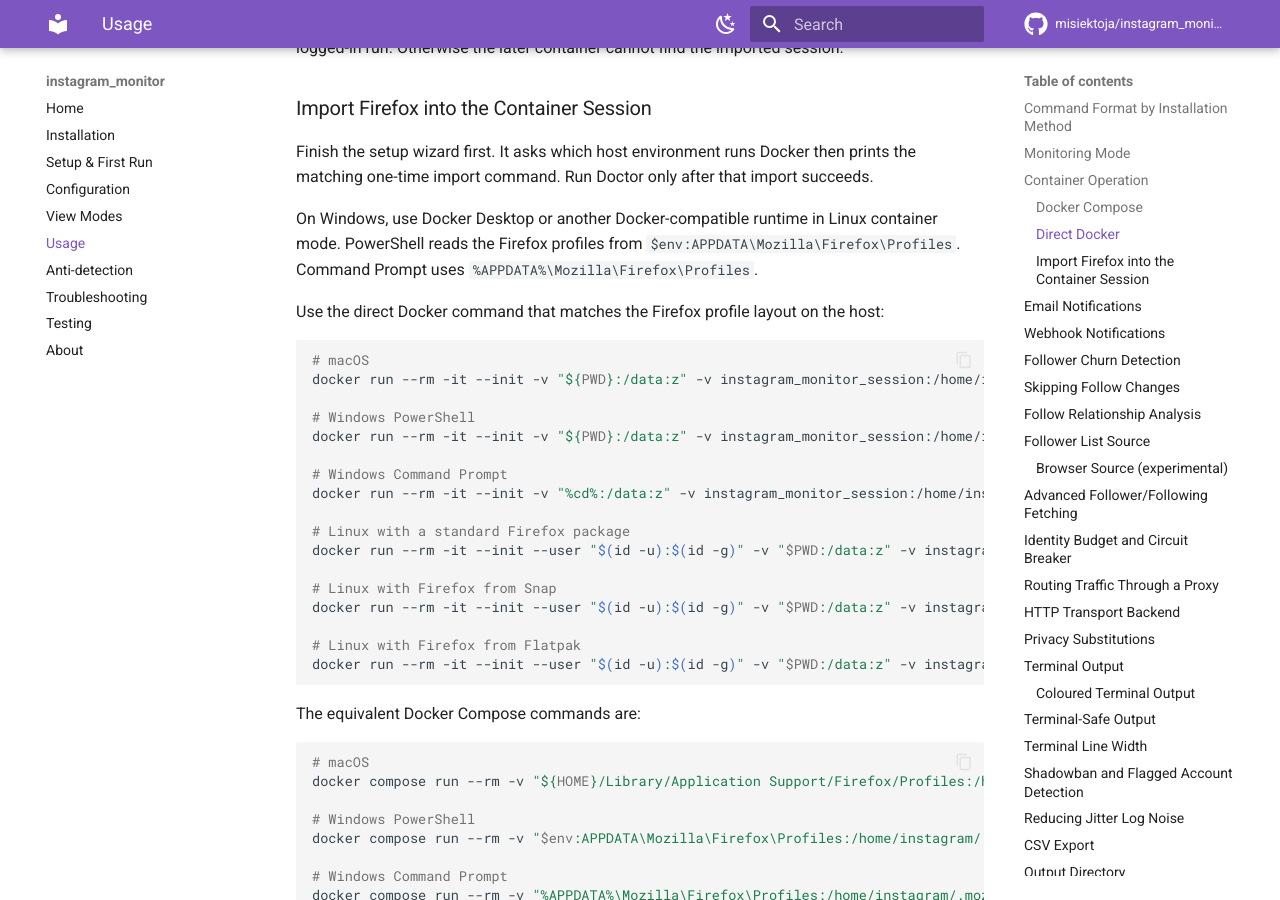
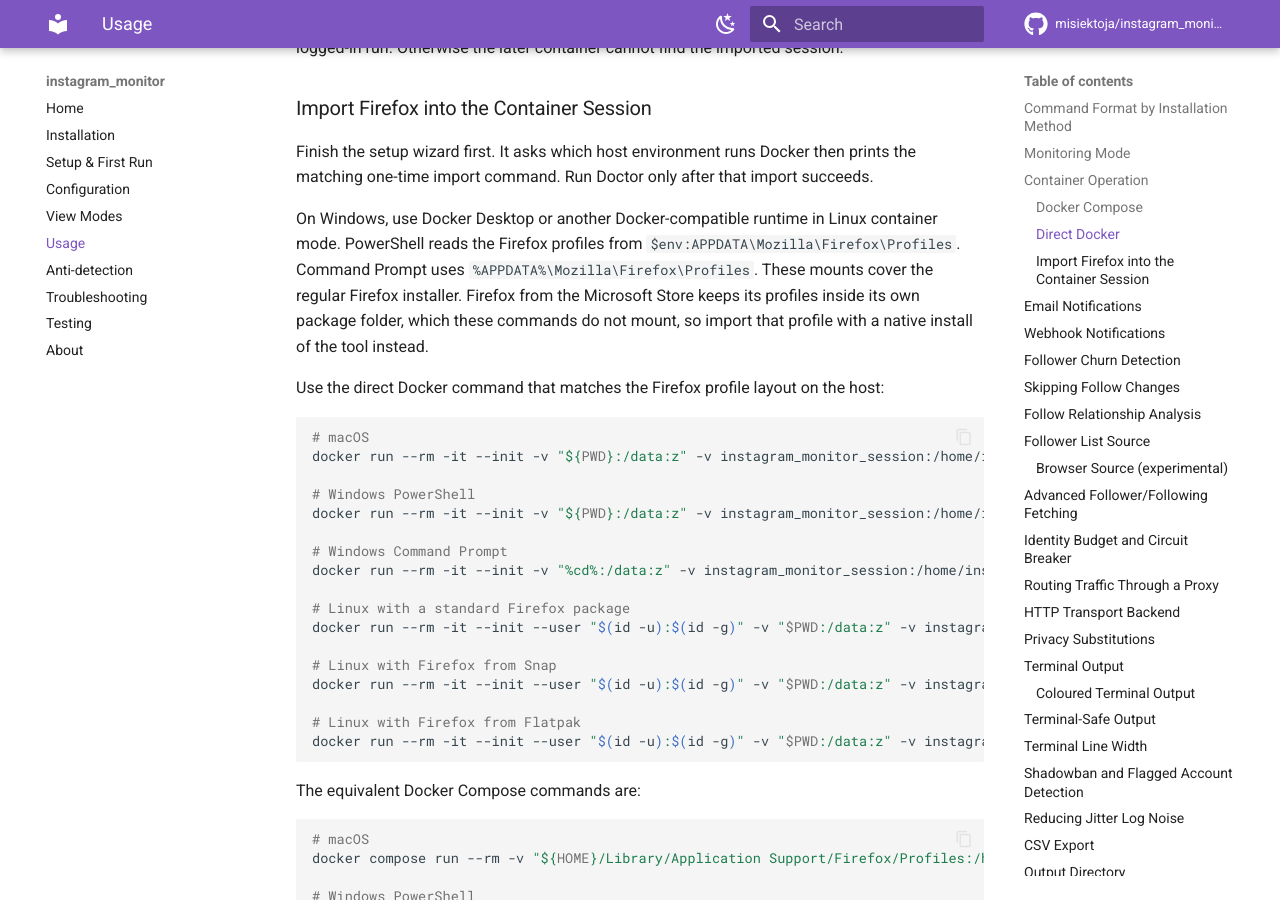
Before and after one commit to misiektoja/instagram_monitor, an MkDocs documentation site: the page built from docs/usage.md, in a window 1280 px wide and 900 px high, scrolled down 5439 px. Built offline with MkDocs 1.6.1 and Material for MkDocs 9.7.7, drawn with Linux system fonts in a browser that asks for light colours; comment, search, counter and statistics services are not loaded.

Commit message:
docs(usage): say the container Firefox mount covers the regular installer only

```diff
--- a/docs/usage.md
+++ b/docs/usage.md
@@ -211,7 +211,7 @@
 
 Finish the setup wizard first. It asks which host environment runs Docker then prints the matching one-time import command. Run Doctor only after that import succeeds.
 
-On Windows, use Docker Desktop or another Docker-compatible runtime in Linux container mode. PowerShell reads the Firefox profiles from `$env:APPDATA\Mozilla\Firefox\Profiles`. Command Prompt uses `%APPDATA%\Mozilla\Firefox\Profiles`.
+On Windows, use Docker Desktop or another Docker-compatible runtime in Linux container mode. PowerShell reads the Firefox profiles from `$env:APPDATA\Mozilla\Firefox\Profiles`. Command Prompt uses `%APPDATA%\Mozilla\Firefox\Profiles`. These mounts cover the regular Firefox installer. Firefox from the Microsoft Store keeps its profiles inside its own package folder, which these commands do not mount, so import that profile with a native install of the tool instead.
 
 Use the direct Docker command that matches the Firefox profile layout on the host:
 
```
